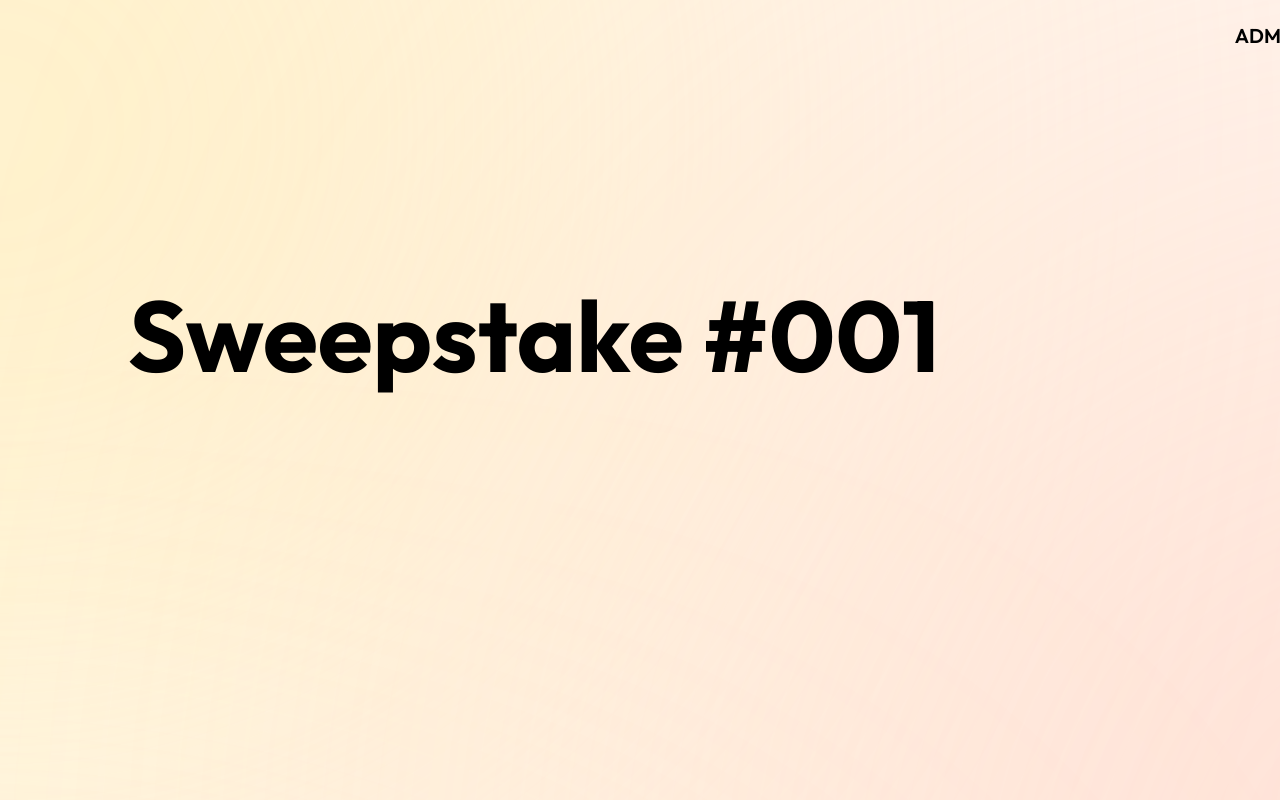
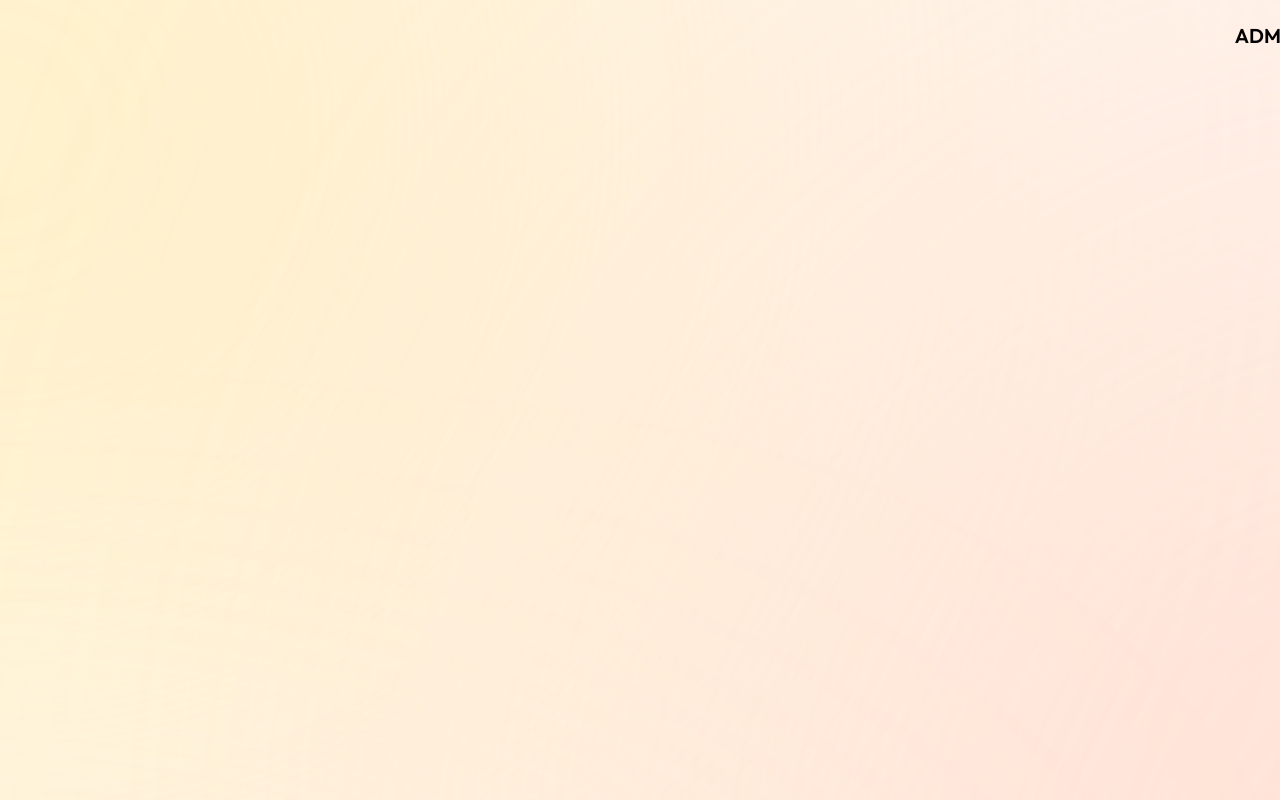
Before and after one commit to MarcBTHT/Denigma-site, a React (Vite) app: page /page2 in a window 1280 px wide. Shown: the top 800 px of the page. Built offline with nearby package versions, Linux system fonts and the light colour scheme.

Commit message:
Update Page2

```diff
--- a/src/pages/page2.jsx
+++ b/src/pages/page2.jsx
@@ -101,7 +101,7 @@ function Page2() {
         <div className={styles['slide-169-3-child']} />
         <div className={styles['slide-169-3-item']} />
         <div className={styles['slide-169-3-inner']} />
-        <b className={styles['lotterie-001']}>Sweepstake #001</b>
+
         <Link to="/page3"><div className={styles['admin']} onClick={top}>admin</div></Link>
 
       </div>
```
